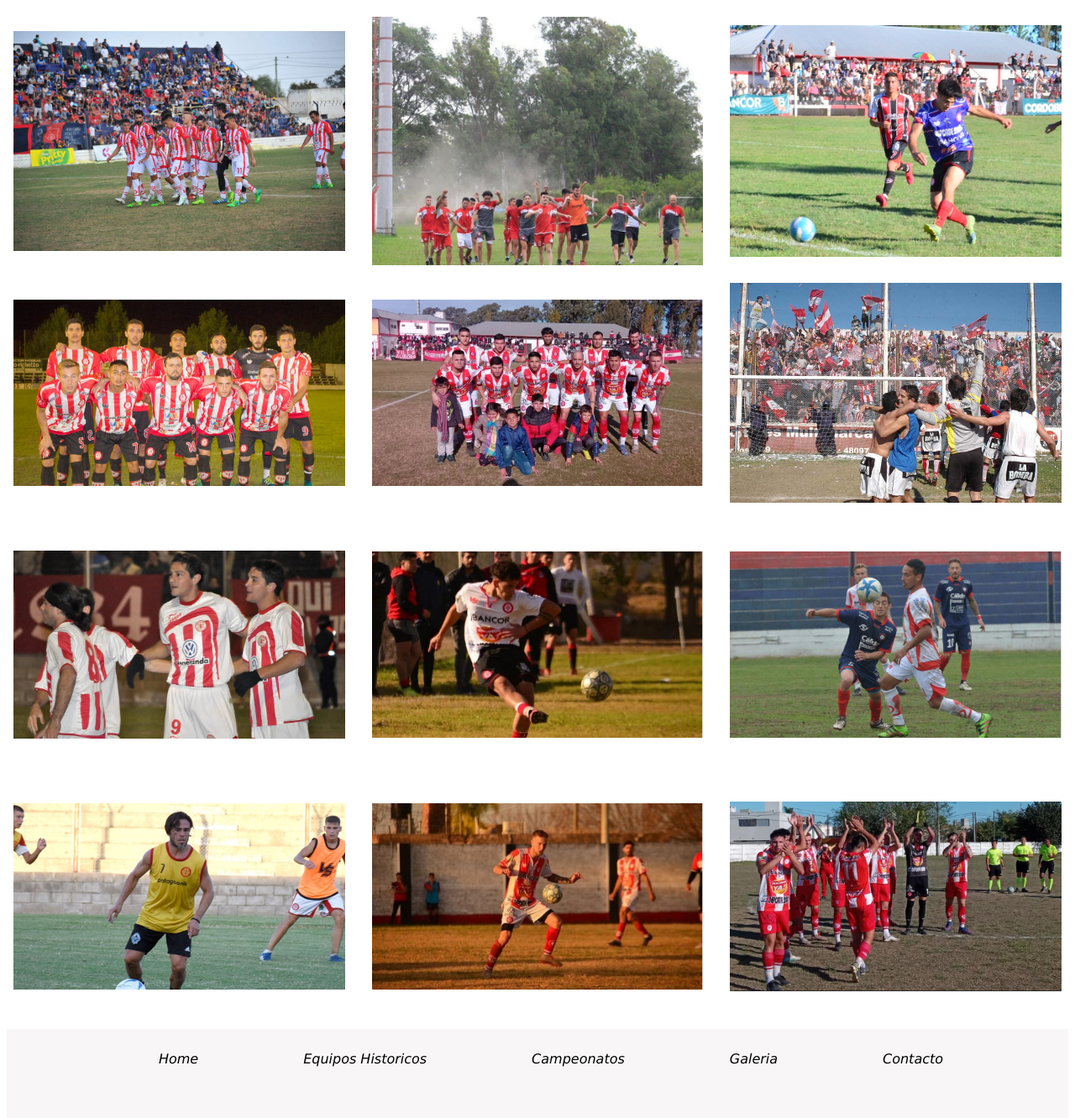
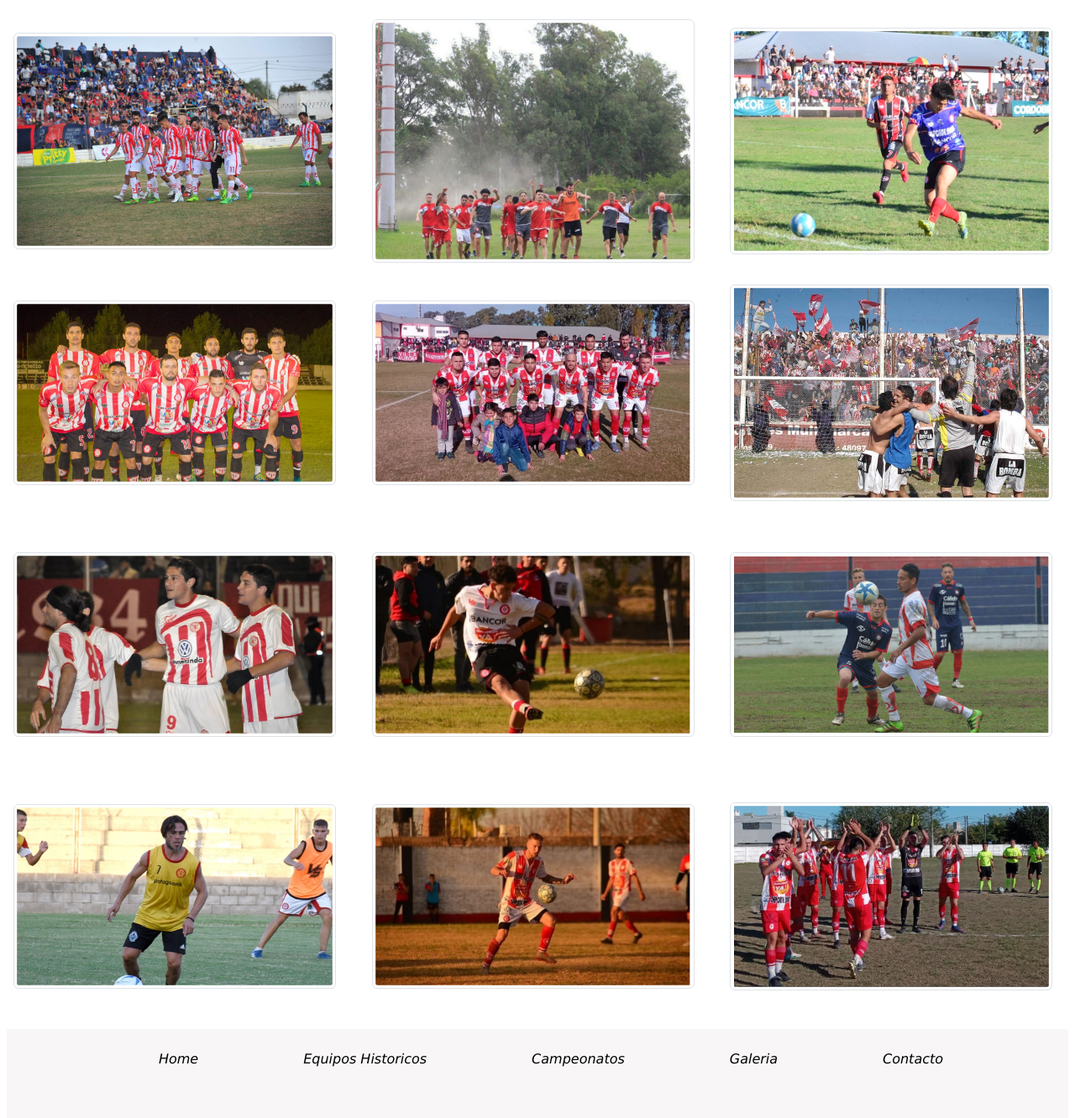
Before and after one commit to vvazquez86/fortinerosWeb, a plain HTML site: page pages/galeria.html in a window 1280 px wide. Shown: the part 138-1470 px from the top of the page at 84% size. Drawn offline with nearby package versions, Linux system fonts and the light colour scheme.

Commit message:
Finalizado Animaciones Footer, galeria, y full resposive

```diff
--- a/estilos.css
+++ b/estilos.css
@@ -1,33 +1,40 @@
 /*Reset*/
+
 * {
     margin: 0;
     padding: 0;
 }
 
-/*Otros estilos*/
-.estiloFuente{
+/*Estilos varios*/
+
+.estiloFuente {
     color: white;
     font-family: Verdana, Geneva, Tahoma, sans-serif;
 }
+
 h1 {
     color: red;
     font-family: Verdana, Geneva, Tahoma, sans-serif;
     font-size: 36px;
 }
-.btnEnviar{
+
+.btnEnviar {
     margin-top: 2rem;
 }
 
-/* Encabezado */
-.header__nav{
+/* Estilos del encabezado */
+
+.header__nav {
     background-color: red;
     padding: 0.5rem;
 }
-.header__nav a{
-    color:white;
+
+.header__nav a {
+    color: white;
 }
 
-/* FOOTER */
+
+/* Estilos del Footer */
 
 footer {
     justify-content: space-between;
@@ -49,7 +56,8 @@ footer {
     list-style: none;
     text-decoration: none;
 }
-.footer__nav a{
+
+.footer__nav a {
     text-decoration: none;
     color: black;
     font-size: 16px;
@@ -57,7 +65,8 @@ footer {
     font-style: italic;
     position: relative;
 }
-.footer__nav a:after{
+
+.footer__nav a:after {
     content: "";
     position: absolute;
     right: 0;
@@ -71,45 +80,38 @@ footer {
     transform: scaleX(0);
     transition: transform 0.25s ease-in-out;
 }
-.footer__nav a:hover:after{
+
+.footer__nav a:hover:after {
     /*Animacion*/
     transform-origin: left;
     transform: scaleX(1);
 }
 
-.footer__redes{
+.footer__redes {
     display: flex;
     justify-content: center;
     padding: 2rem;
 }
 
-.imgfx:hover{
+.imgfx:hover {
     opacity: 20%;
 }
 
-.footer__copy{
+.footer__copy {
     display: flex;
     justify-content: center
 }
 
 
-/*INDEX - MAIN*/
+/* Estilos del index - main */
 
-/*Titulos*/
+/* Titulos */
 
 .home {
     text-align: center;
 }
 
-/*Banners*/
-
-.home__banners {
-    display: inline-block;
-    padding: 0.5rem;
-    margin: 0.5rem;
-}
-
-/*Historia*/
+/* Estilo de la seccion historia */
 
 .hitoria__titulo {
     display: inline-block;
@@ -126,7 +128,7 @@ footer {
     text-align: justify;
 }
 
-/*CSS DE EQUIPOS HISTORICOS*/
+/* Estilos de equipos historicos */
 
 .equipos {
     padding: 00.5rem;
@@ -134,7 +136,7 @@ footer {
     text-align: center;
 }
 
-/*CSS DE LA PAGINA CAMPEONATO*/
+/* Estilos de campeonatos */
 
 .campeonatos {
     padding: 00.5rem;
@@ -142,14 +144,14 @@ footer {
     text-align: center;
 }
 
-/*CSS DE LA PAGINA CONTACTOS*/
+/* Estilos de contacto */
 
 .contacto {
     padding: 0.5rem;
     margin: 0.5rem;
 }
 
-/*CSS DE LA PAGINA GALERIA*/
+/* Estilos de la galeria */
 .galeria {
     display: grid;
     grid-template-columns: repeat(3, 1fr);
@@ -224,33 +226,36 @@ h1 {
 }
 
 .galeria img {
-    width: 100%;
+    width: 90%;
     transition: all 300ms;
     position: relative;
     height: auto;
-    padding: 1rem;
+    padding: 0.2rem;
+    margin-left: 1rem;
 }
-.galeria img:hover{
+
+.galeria img:hover {
     transform: scale(1.03);
     opacity: 80%;
 }
 
-/*CSS TABLETS*/
+/* Estilos para tablets */
 
-@media (max-width: 900px){
-    .galeria{
+@media (max-width: 900px) {
+
+    .galeria {
         justify-items: center;
         grid-template-rows: 100px repeat(4, 200px);
     }
-    .galeria img{
-        width: 100%;
+    .galeria img {
+        width: 90%;
         padding: 1rem;
-
+        margin: 1rem;
+        align-items: center;
+    }
 }
 
-}
-
-/*CSS MOBILE*/
+/* Estilo para celulares */
 
 @media (max-width: 767px) {
 
@@ -258,25 +263,27 @@ h1 {
         justify-content: space-between;
         align-items: flex-end;
     }
-
-    .header__navbar li{
+    .header__navbar li {
         display: flex;
         flex-direction: row;
         align-items: center;
     }
     .footer__nav ul {
         flex-direction: column;
+        align-items: center
     }
     .footer__nav li {
         padding: 1rem;
     }
+    .footer__copy{
+        text-align: center;
+    }
 
-/*GALERIA EN MOBILE*/
+    /*Estilo para la galeria en celulares*/
 
     .galeria {
         display: flex;
         flex-direction: column;
         align-items: center;
-
     }
 }
--- a/pages/galeria.html
+++ b/pages/galeria.html
@@ -7,18 +7,25 @@
     <meta name="viewport" content="width=device-width, initial-scale=1.0">
     <title>Galeria</title>
     <link rel="icon" href="../img/icono-escudo.ico">
-    <!-- CSS Boostrap only -->
+    <!-- CSS Bootstrap -->
     <link href="https://cdn.jsdelivr.net/npm/bootstrap@5.2.0-beta1/dist/css/bootstrap.min.css" rel="stylesheet"
         integrity="sha384-0evHe/X+R7YkIZDRvuzKMRqM+OrBnVFBL6DOitfPri4tjfHxaWutUpFmBp4vmVor" crossorigin="anonymous">
-    <!-- CSS Propio only -->
+    <!-- CSS Propio -->
     <link rel="stylesheet" href="../estilos.css">
 </head>
 
 <body>
 
     <!--Encabezado-->
+
     <header>
+
+        <!-- Menu de navegacion -->
+
         <nav class="navbar navbar-expand-lg header__nav">
+
+            <!-- Menu de navegacion "hamburguesa" -->
+
             <button class="navbar-toggler" type="button" data-bs-toggle="collapse" data-bs-target="#navbarNavAltMarkup"
                 aria-controls="navbarNavAltMarkup" aria-expanded="false" aria-label="Toggle navigation">
                 <span class="navbar-toggler-icon"></span>
@@ -32,40 +39,52 @@
                     <a class="nav-link" href="./contacto.html">Contacto</a>
                 </div>
             </div>
+
+            <!-- Botones con link externo al sitio oficial, libro del club y planilla para asociarse -->
+
             <div class="text-end">
                 <a class="btn btn-outline-light" href="https://www.clubatleticoalumni.com.ar/" target="_blank"
                     role="button">Sitio Oficial</a>
                 <a class="btn btn-outline-light" href="https://es.calameo.com/read/004114137e8370219f33a"
                     target="_blank" role="button">Libro de Alumni</a>
+                <a class="btn btn-outline-light" href="https://www.clubatleticoalumni.com.ar/asociate/" target="_blank"
+                    role="button">Asociáte</a>
             </div>
         </nav>
     </header>
 
     <!--Galeria de fotos historicas del club-->
+
     <main class="galeria">
 
-            <h1>Galeria</h1>
+        <h1>Galeria</h1>
 
-            <img src="../img/Galeria/caminando.jpg"  alt="Jugadores caminando">
-            <img src="../img/Galeria/entrenamiento.jpg"  alt="Jugadores entrenando">
-            <img src="../img/Galeria/disparo.jpg"alt="Disparo al arco">
+        <!-- Estas no son las fotos que van, las fotos son mas antiguas y ya esta hecho el pedido para comenzar a colocarlas -->
 
-            <img src="../img/Galeria/equipo.png" alt="Foto del equipo">
-            <img src="../img/Galeria/esquipo-hoy.png" alt="Foto del equipo actual">
-            <img src="../img/Galeria/festejo.jpg" alt="Festejo de una victoria">
+        <img class="img-thumbnail" src="../img/Galeria/caminando.jpg" alt="Jugadores caminando">
+        <img class="img-thumbnail" src="../img/Galeria/entrenamiento.jpg" alt="Jugadores entrenando">
+        <img class="img-thumbnail" src="../img/Galeria/disparo.jpg" alt="Disparo al arco">
 
-            <img src="../img/Galeria/festejogol.jpg" alt="Festejo de un gol">
-            <img src="../img/Galeria/foto-reserva.png" alt="Foto del equipod de la reserva">
-            <img src="../img/Galeria/jugada.png" alt="Jugada de un partido">
+        <img class="img-thumbnail" src="../img/Galeria/equipo.png" alt="Foto del equipo">
+        <img class="img-thumbnail" src="../img/Galeria/esquipo-hoy.png" alt="Foto del equipo actual">
+        <img class="img-thumbnail" src="../img/Galeria/festejo.jpg" alt="Festejo de una victoria">
 
-            <img src="../img/Galeria/mauro-rosales.png" alt="Foto de Mauro Rosales">
-            <img src="../img/Galeria/partido-colon.png" alt="Partido contra colo">
-            <img src="../img/Galeria/saludo.jpg" alt="Jugadores saludando al publcio">
+        <img class="img-thumbnail" src="../img/Galeria/festejogol.jpg" alt="Festejo de un gol">
+        <img class="img-thumbnail" src="../img/Galeria/foto-reserva.png" alt="Foto del equipod de la reserva">
+        <img class="img-thumbnail" src="../img/Galeria/jugada.png" alt="Jugada de un partido">
+
+        <img class="img-thumbnail" src="../img/Galeria/mauro-rosales.png" alt="Foto de Mauro Rosales">
+        <img class="img-thumbnail" src="../img/Galeria/partido-colon.png" alt="Partido contra colo">
+        <img class="img-thumbnail" src="../img/Galeria/saludo.jpg" alt="Jugadores saludando al publcio">
 
     </main>
 
     <!--Pie de pagina-->
+
     <footer>
+
+        <!-- Menu de navegacion del footer -->
+
         <nav class="footer__nav">
             <ul class="footer__lista">
                 <a href="../index.html">
@@ -85,6 +104,9 @@
                 </a>
             </ul>
         </nav>
+
+        <!-- Acceso directo a las redes del club -->
+
         <div class="footer__redes">
             <a href="https://www.facebook.com/alumnivm" target="_blank"><img class="imgfx"
                     src="../img/logos-redes/facebook.png" alt="facebook"></a>
@@ -95,14 +117,18 @@
             <a href="https://www.youtube.com/user/alumnivm" target="_blank"><img class="imgfx"
                     src="../img/logos-redes/youtube.png" alt="youtube"></a>
         </div>
+
+        <!-- Información general de copyright -->
+
         <div class="footer__copy">
             <p>Copyright © 2022 - VH Programador Wer - Todos los derechos reservados</p>
         </div>
     </footer>
+
     <!-- JavaScript Bundle with Popper -->
+
     <script src="https://cdn.jsdelivr.net/npm/bootstrap@5.2.0-beta1/dist/js/bootstrap.bundle.min.js"
         integrity="sha384-pprn3073KE6tl6bjs2QrFaJGz5/SUsLqktiwsUTF55Jfv3qYSDhgCecCxMW52nD2"
         crossorigin="anonymous"></script>
 </body>
-
 </html>
```
Also changed, not shown: index.html (+24 -1 lines), pages/campeonatos.html (+57 -16 lines), pages/contacto.html (+52 -13 lines), pages/equipos.html (+58 -17 lines). Lines whose indentation alone changed are shown as unchanged.
